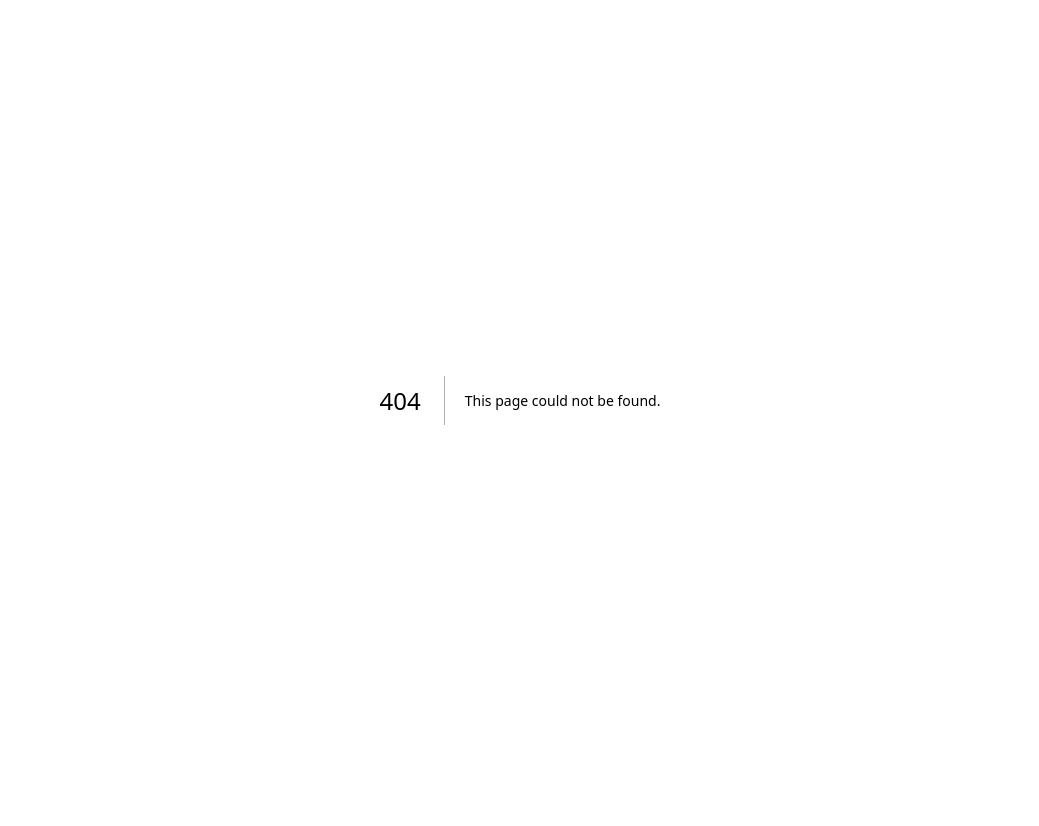
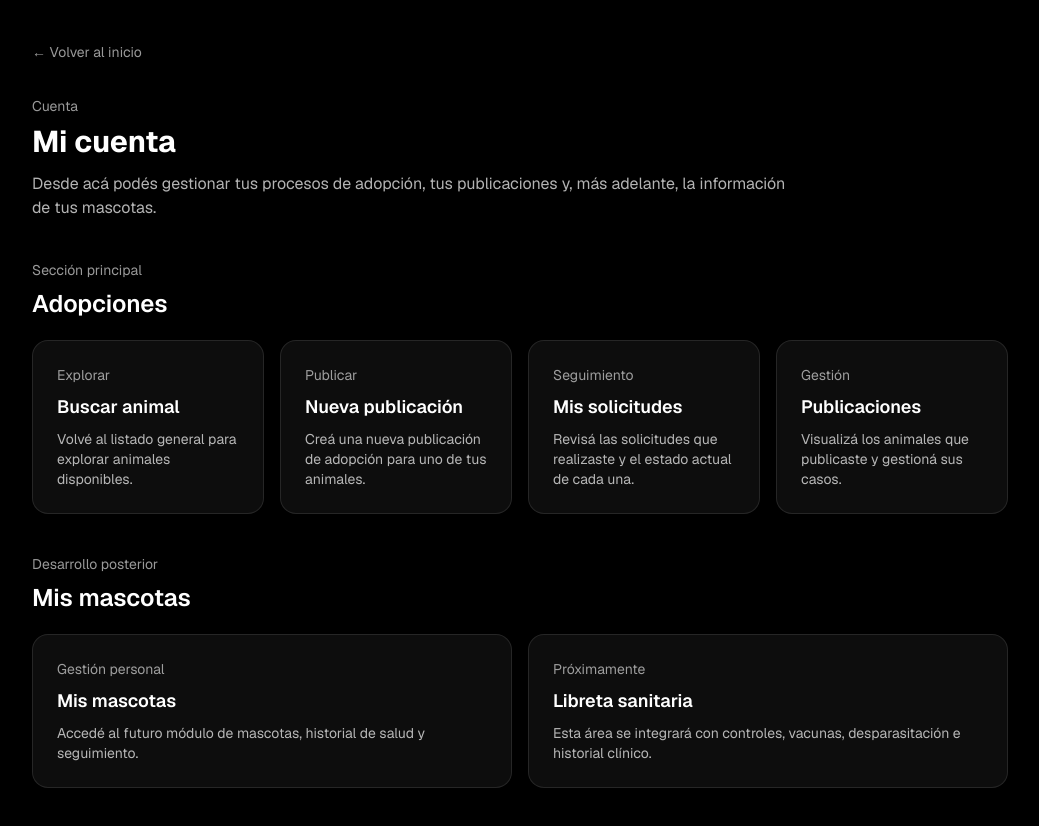
Before and after one commit to SantiagoPlus/adoptar_app, a Next.js app: page /publicaciones in a window 1280 px wide. Before the commit this address had no page. Shown: the whole page, without its empty margins (120-1159 px from the left). Before the commit the page ends 800 px from the top, so only its background shows below. Built offline with nearby package versions, Linux system fonts and the light colour scheme.

Commit message:
Create page.tsx

```diff
--- /dev/null
+++ b/app/publicaciones/page.tsx
@@ -0,0 +1,116 @@
+import Link from "next/link";
+
+export default function PerfilPage() {
+  return (
+    <main className="min-h-screen bg-black text-white">
+      <section className="max-w-5xl mx-auto px-6 py-10">
+        <div className="mb-8">
+          <Link
+            href="/"
+            className="text-sm text-white/60 hover:text-white transition"
+          >
+            ← Volver al inicio
+          </Link>
+        </div>
+
+        <header className="mb-10">
+          <p className="text-sm text-white/60 mb-2">Cuenta</p>
+          <h1 className="text-3xl font-bold mb-3">Mi cuenta</h1>
+          <p className="text-white/70 max-w-3xl">
+            Desde acá podés gestionar tus procesos de adopción, tus
+            publicaciones y, más adelante, la información de tus mascotas.
+          </p>
+        </header>
+
+        <div className="space-y-10">
+          <section>
+            <div className="mb-5">
+              <p className="text-sm text-white/60 mb-2">Sección principal</p>
+              <h2 className="text-2xl font-semibold">Adopciones</h2>
+            </div>
+
+            <div className="grid gap-4 md:grid-cols-2 xl:grid-cols-4">
+              <Link
+                href="/"
+                className="rounded-2xl border border-white/10 bg-white/5 p-6 hover:bg-white/10 transition"
+              >
+                <p className="text-sm text-white/60 mb-2">Explorar</p>
+                <h3 className="text-lg font-semibold mb-2">Buscar animal</h3>
+                <p className="text-sm text-white/70">
+                  Volvé al listado general para explorar animales disponibles.
+                </p>
+              </Link>
+
+              <Link
+                href="/publicaciones/nueva"
+                className="rounded-2xl border border-white/10 bg-white/5 p-6 hover:bg-white/10 transition"
+              >
+                <p className="text-sm text-white/60 mb-2">Publicar</p>
+                <h3 className="text-lg font-semibold mb-2">Nueva publicación</h3>
+                <p className="text-sm text-white/70">
+                  Creá una nueva publicación de adopción para uno de tus
+                  animales.
+                </p>
+              </Link>
+
+              <Link
+                href="/solicitudes"
+                className="rounded-2xl border border-white/10 bg-white/5 p-6 hover:bg-white/10 transition"
+              >
+                <p className="text-sm text-white/60 mb-2">Seguimiento</p>
+                <h3 className="text-lg font-semibold mb-2">Mis solicitudes</h3>
+                <p className="text-sm text-white/70">
+                  Revisá las solicitudes que realizaste y el estado actual de
+                  cada una.
+                </p>
+              </Link>
+
+              <Link
+                href="/publicaciones"
+                className="rounded-2xl border border-white/10 bg-white/5 p-6 hover:bg-white/10 transition"
+              >
+                <p className="text-sm text-white/60 mb-2">Gestión</p>
+                <h3 className="text-lg font-semibold mb-2">Publicaciones</h3>
+                <p className="text-sm text-white/70">
+                  Visualizá los animales que publicaste y gestioná sus casos.
+                </p>
+              </Link>
+            </div>
+          </section>
+
+          <section>
+            <div className="mb-5">
+              <p className="text-sm text-white/60 mb-2">Desarrollo posterior</p>
+              <h2 className="text-2xl font-semibold">Mis mascotas</h2>
+            </div>
+
+            <div className="grid gap-4 md:grid-cols-2">
+              <Link
+                href="/mascotas"
+                className="rounded-2xl border border-white/10 bg-white/5 p-6 hover:bg-white/10 transition"
+              >
+                <p className="text-sm text-white/60 mb-2">Gestión personal</p>
+                <h3 className="text-lg font-semibold mb-2">Mis mascotas</h3>
+                <p className="text-sm text-white/70">
+                  Accedé al futuro módulo de mascotas, historial de salud y
+                  seguimiento.
+                </p>
+              </Link>
+
+              <div className="rounded-2xl border border-white/10 bg-white/5 p-6">
+                <p className="text-sm text-white/60 mb-2">Próximamente</p>
+                <h3 className="text-lg font-semibold mb-2">
+                  Libreta sanitaria
+                </h3>
+                <p className="text-sm text-white/70">
+                  Esta área se integrará con controles, vacunas, desparasitación
+                  e historial clínico.
+                </p>
+              </div>
+            </div>
+          </section>
+        </div>
+      </section>
+    </main>
+  );
+}
```
